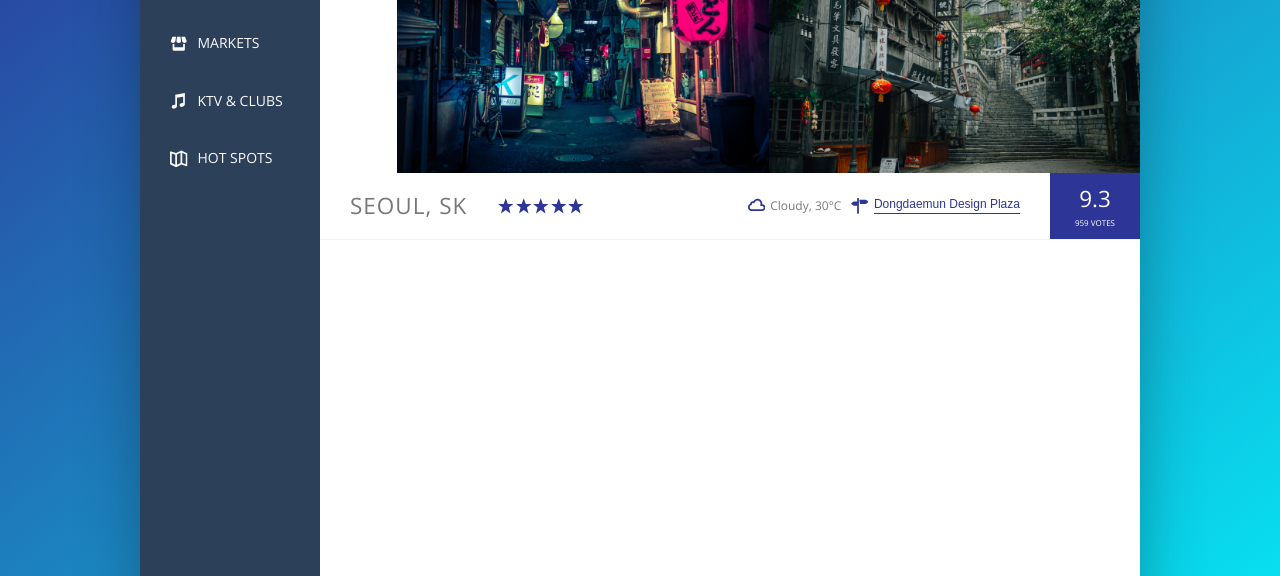
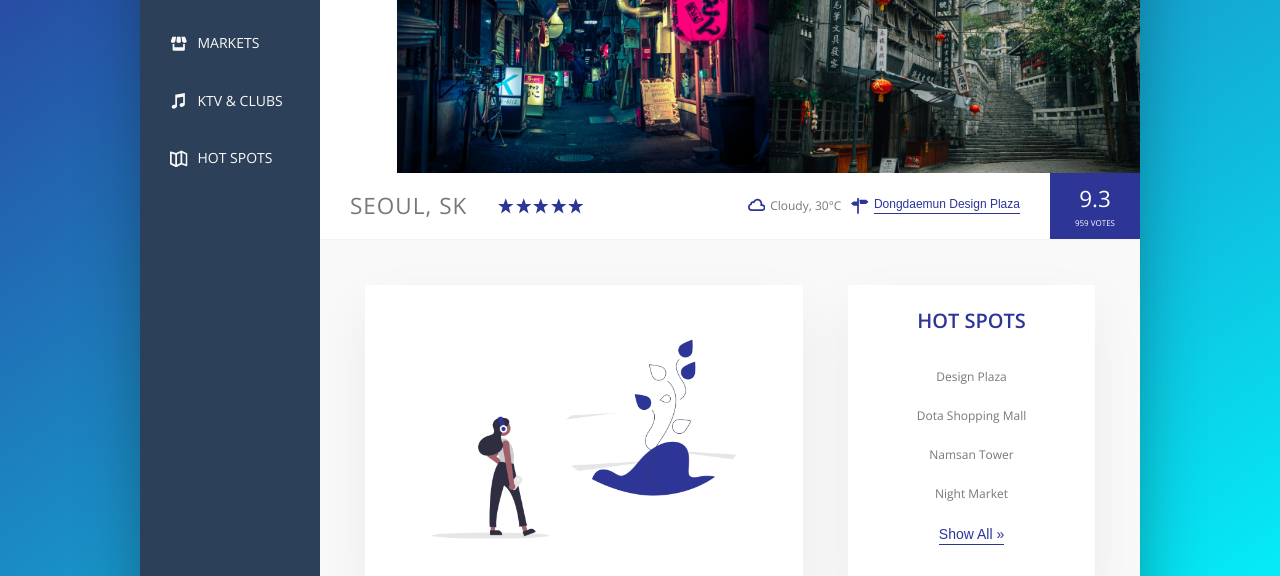
Before and after one commit to YiroYi/my-asia, a website: page index.html in a window 1280 px wide. Shown: the part 225-801 px from the top of the page. Drawn offline with nearby package versions, Linux system fonts and the light colour scheme.

Commit message:
Design complete

```diff
--- a/index.html
+++ b/index.html
@@ -131,6 +131,25 @@
                     <div class="overview__rating-count">959 votes</div>
                   </div>
               </div>
+              <div class="detail">
+                <div class="description">
+                  <figure class="description__item">
+                      <img src="img/walking.png" alt="photo of korea" class="description__photo">
+                  </figure>
+                </div>
+                <div class="user-reviews">
+                  <h1 class="user-reviews__hotspot">Hot Spots</h2>
+                  <ul class="user-reviews__list">
+                    <li class="user-reviews__item">Design Plaza</li>
+                    <li class="user-reviews__item">Dota Shopping Mall</li>
+                    <li class="user-reviews__item">Namsan Tower</li>
+                    <li class="user-reviews__item">Night Market</li>
+                  </ul>
+                  <div class="user-reviews__btn">
+                    <button class="btn-inline">Show All &#187;</button>
+                  </div>
+                </div>
+              </div>
             </main>
           </div>
         </div>
--- a/sass/_base.scss
+++ b/sass/_base.scss
@@ -34,6 +34,8 @@ Grey dark 3: #999
   --color-grey-dark-3: #999;
 
   --shadow-dark: 0 2rem 6rem rgba(0, 0, 0, .3);
+
+  --line: 1px solid var(--color-grey-light-2);
 } //
 
 
--- a/sass/_components.scss
+++ b/sass/_components.scss
@@ -144,7 +144,7 @@
     left: 0;
     height: 100%;
     width: 3px;
-    background-color: var(--color-primary-dark);
+    background-color: var(--color-primary);
     transform: scaleY(0);
     transition: transform .2s,
                 width .4s cubic-bezier(1, 0, 0, 1) .2s,
@@ -211,7 +211,7 @@
   display: flex;
   align-items: center;
 
-  border-bottom: 1px solid var(--color-grey-light-2);
+  border-bottom: var(--line);
 
 
   &__heading {
--- a/sass/_layout.scss
+++ b/sass/_layout.scss
@@ -10,7 +10,7 @@
   font-size: 1.4rem;
   height: 7rem;
   background-color: white;
-  border-bottom: 1px solid var(--color-grey-light-2);
+  border-bottom: var(--line);
   display: flex;
   justify-content: space-between;
   align-items: center;
@@ -31,5 +31,55 @@
 .hotel-view {
   background-color: white;
   flex: 1;
-  height: 80rem;
+  height: 100%;
 }
+
+.detail {
+  display: flex;
+  padding: 4.5rem;
+  background-color: var(--color-grey-light-1);
+  border-bottom: var(--line);
+}
+
+.description {
+  background-color: #fff;
+  box-shadow: 0 2rem 5rem rgba(0, 0, 0, 0.06);
+  flex: 0 0 60%;
+  padding: 3rem;
+  margin-right: 4.5rem;
+
+  &__photo{
+    width: 100%;
+    display: block;
+  }
+}
+
+.user-reviews {
+  background-color: #fff;
+  box-shadow: 0 2rem 5rem rgba(0, 0, 0, 0.06);
+  flex: 1;
+
+  &__hotspot {
+    text-transform: uppercase;
+    text-align: center;
+    color: var(--color-primary);
+    padding: 2rem 0;
+  }
+
+  &__list {
+    text-align: center;
+    list-style: none;
+  }
+
+  &__item {
+    padding: 1rem 0;
+    font-size: 1.2rem;
+  }
+
+  &__btn {
+    font-size: 1.4rem;
+    padding: 1rem 0;
+    text-align: center;
+    font-weight: 300;
+  }
+}
```
Also changed, not shown: css/style.css, img/camping.png (added), img/walking.png (added).
